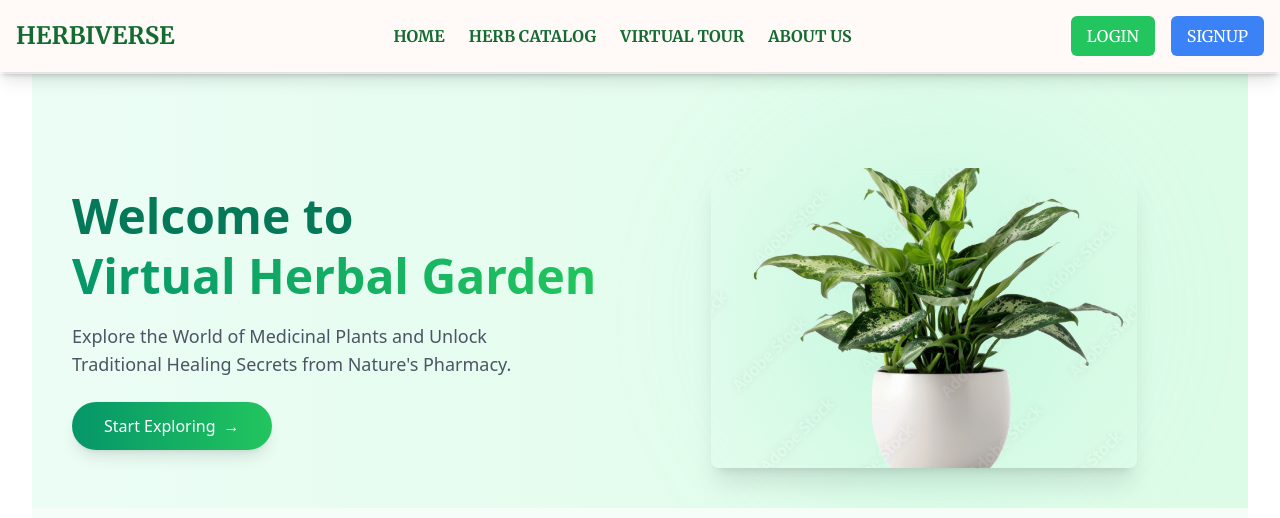
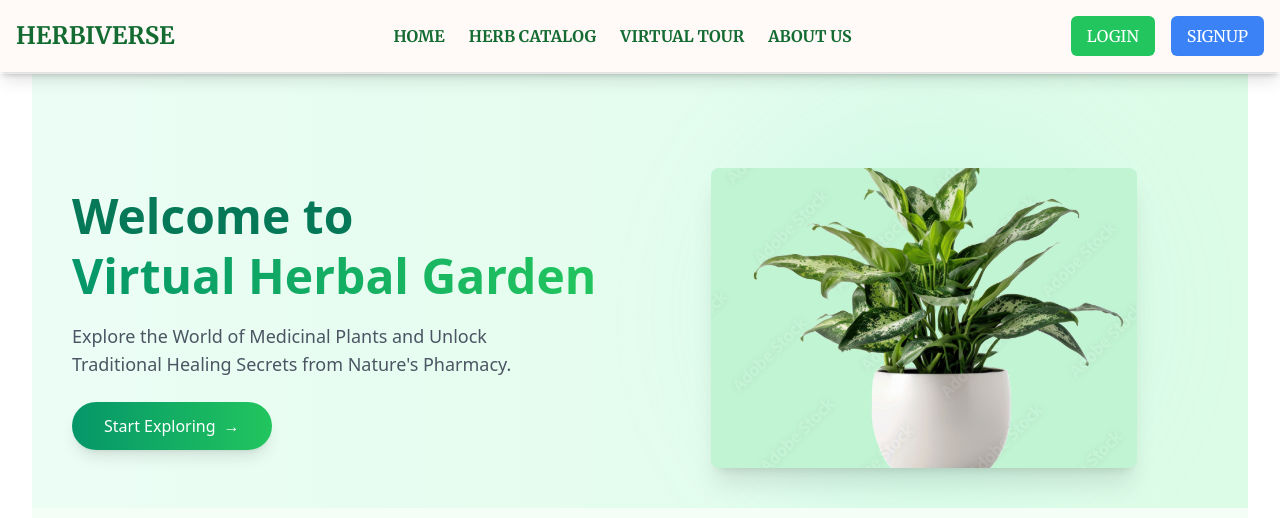
Before and after one commit to ssrade/herbiverse, a React (Vite) app in the folder herbiverse/: page / in a window 1280 px wide. Shown: the top 518 px of the page. Built offline with nearby package versions, Linux system fonts and the light colour scheme.

Commit message:
homepage optimized

```diff
--- a/herbiverse/src/Components/Home/Home.jsx
+++ b/herbiverse/src/Components/Home/Home.jsx
@@ -133,8 +133,8 @@ function Home() {
           <motion.img
             src={plantImage}
             alt="Herbal Plant"
-            className="w-3/4 rounded-lg shadow-xl relative z-10"
-            whileHover={{ rotate: -2, scale: 1.03 }}
+            className="w-3/4 rounded-lg shadow-xl relative z-10 bg-[#c1f4d3]"
+            whileHover={{ scale: 1.07 }}
             transition={{ duration: 0.5 }}
           />
         </motion.div>
```
